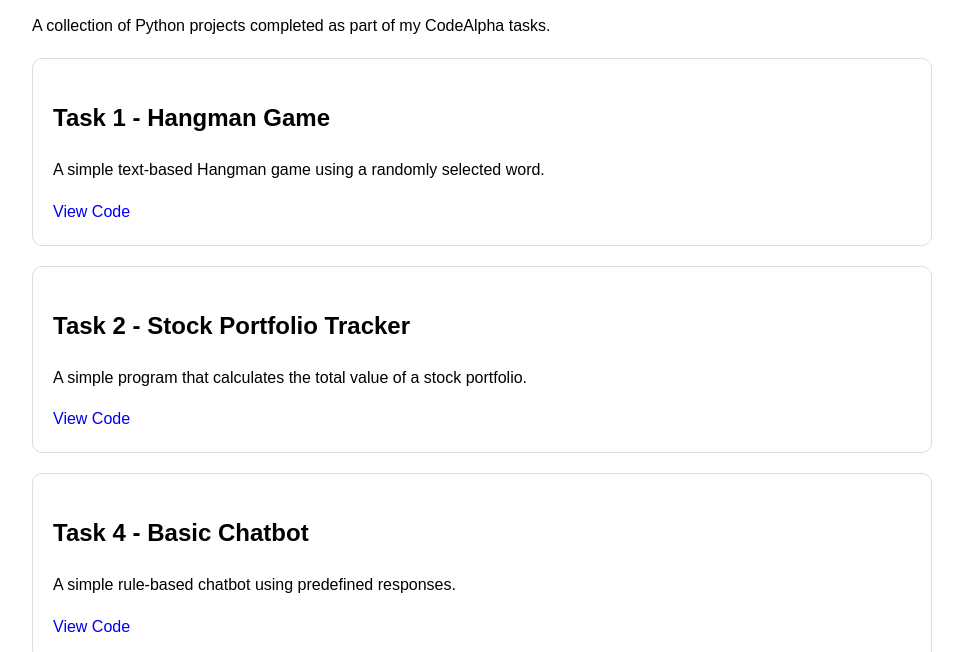
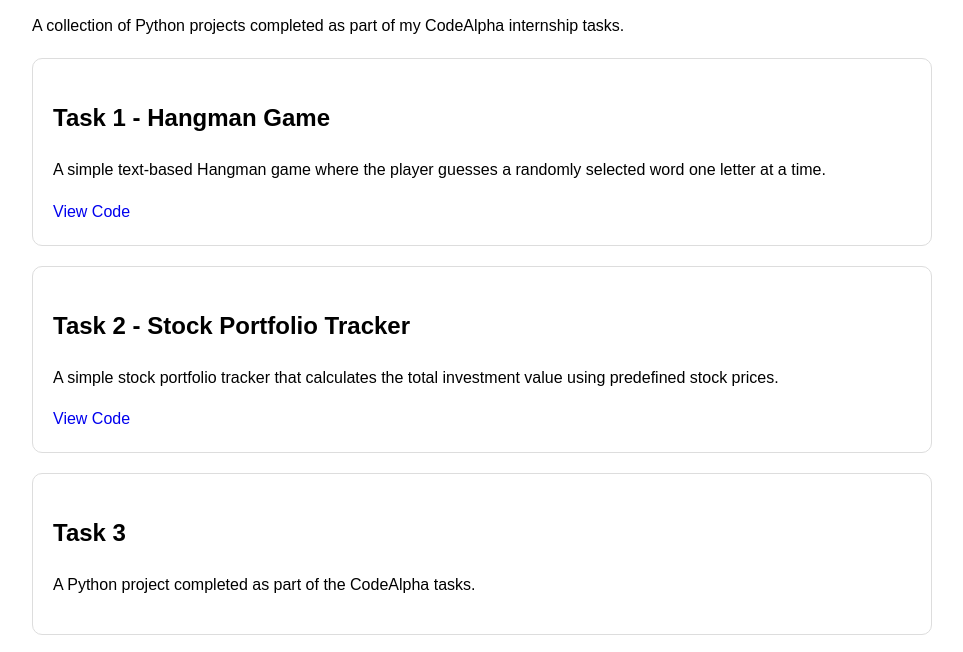
Before and after one commit to ved0-0/codealpha_tasks, a plain HTML site: page index.html in a window 1280 px wide. Shown: the part 146-798 px from the top of the page, without its empty margins (158-1121 px from the left). Drawn offline with Linux system fonts and the light colour scheme.

Commit message:
Update project webpage

```diff
--- a/index.html
+++ b/index.html
@@ -36,25 +36,41 @@
     <h1>CodeAlpha Python Tasks</h1>
 
     <p>
-        A collection of Python projects completed as part of my CodeAlpha tasks.
+        A collection of Python projects completed as part of my CodeAlpha internship tasks.
     </p>
 
     <div class="task">
         <h2>Task 1 - Hangman Game</h2>
-        <p>A simple text-based Hangman game using a randomly selected word.</p>
-        <a href="hangman.py">View Code</a>
+        <p>
+            A simple text-based Hangman game where the player guesses
+            a randomly selected word one letter at a time.
+        </p>
+        <a href="Task1-hangman.py">View Code</a>
     </div>
 
     <div class="task">
         <h2>Task 2 - Stock Portfolio Tracker</h2>
-        <p>A simple program that calculates the total value of a stock portfolio.</p>
-        <a href="stocktracker.py">View Code</a>
+        <p>
+            A simple stock portfolio tracker that calculates the total
+            investment value using predefined stock prices.
+        </p>
+        <a href="Task2-stocktracker.py">View Code</a>
+    </div>
+
+    <div class="task">
+        <h2>Task 3</h2>
+        <p>
+            A Python project completed as part of the CodeAlpha tasks.
+        </p>
     </div>
 
     <div class="task">
         <h2>Task 4 - Basic Chatbot</h2>
-        <p>A simple rule-based chatbot using predefined responses.</p>
-        <a href="chatbot.py">View Code</a>
+        <p>
+            A simple rule-based chatbot that responds to predefined
+            user messages.
+        </p>
+        <a href="Task4-chatbot.py">View Code</a>
     </div>
 
     <p>
```
